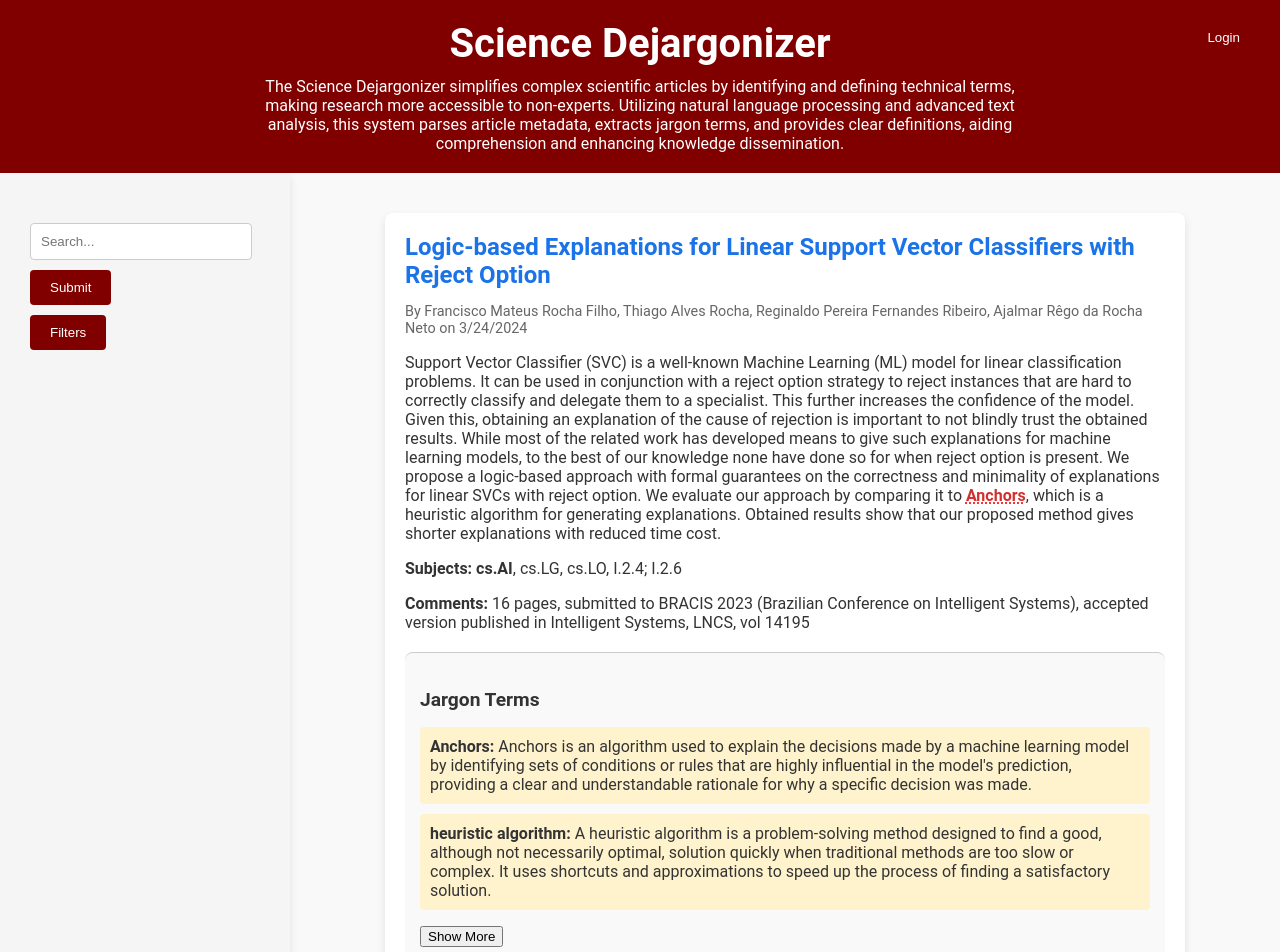
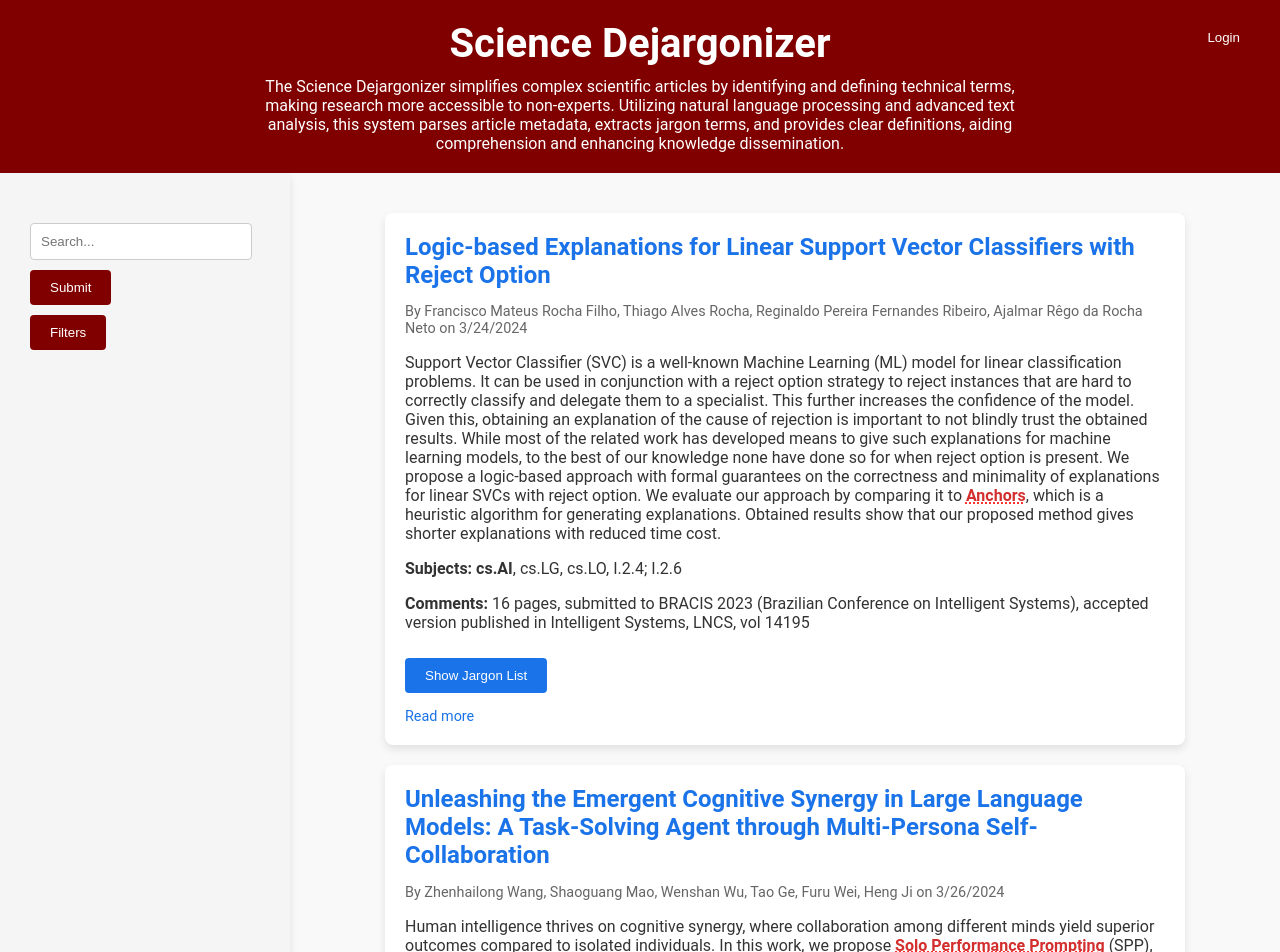
Before and after one commit to ericlee878/ScienceDeJargonizer, a React (Create React App) app in the folder my-app/: page / in a window 1280 px wide. Shown: the top 952 px of the page. Built offline with nearby package versions, Linux system fonts and the light colour scheme.

Commit message:
final prototype v2

```diff
--- a/my-app/src/App.css
+++ b/my-app/src/App.css
@@ -243,9 +243,9 @@ u {
   padding: 10px;
   position: absolute;
   z-index: 1;
-  bottom: 150%; /* Position the tooltip above the text */
+  bottom: 150%;
   left: 50%;
-  margin-left: -125px; /* Use half of the tooltip width to center it */
+  margin-left: -125px;
   opacity: 0;
   transition: opacity 0.3s;
   font-size: 0.875rem;
@@ -266,6 +266,26 @@ u {
 u:hover .tooltip {
   visibility: visible;
   opacity: 1;
+}
+
+.tooltip em {
+  font-weight: bold;
+  color: #ffeb3b; /* Bright yellow to highlight the term */
+}
+
+.toggle-jargon-button {
+  margin-top: 10px;
+  padding: 10px 20px;
+  border: none;
+  border-radius: 4px;
+  background-color: #1a73e8;
+  color: white;
+  cursor: pointer;
+  transition: background-color 0.3s ease;
+}
+
+.toggle-jargon-button:hover {
+  background-color: #1258a5;
 }
 
 @media (max-width: 600px) {
--- a/my-app/src/App.js
+++ b/my-app/src/App.js
@@ -7,24 +7,16 @@ import SignUp from './SignUp';
 import UserInfo from './UserInfo';
 
 const JargonDefinitions = ({ terms }) => {
-  const [showAll, setShowAll] = useState(false);
-  const displayedTerms = showAll ? terms : terms.slice(0, 2);
-
   return (
     <div className="jargon-definitions">
-      <h3>Jargon Terms</h3>
+      <h3>Jargon List</h3>
       <ul>
-        {displayedTerms.map((term, index) => (
+        {terms.map((term, index) => (
           <li key={index}>
             <strong>{term.word}:</strong> {term.definition}
           </li>
         ))}
       </ul>
-      {terms.length > 2 && (
-        <button onClick={() => setShowAll(!showAll)}>
-          {showAll ? 'Show Less' : 'Show More'}
-        </button>
-      )}
     </div>
   );
 };
@@ -32,7 +24,7 @@ const JargonDefinitions = ({ terms }) => {
 const underlineJargonTerms = (summary, terms) => {
   let updatedSummary = summary;
   terms.forEach(term => {
-    const tooltip = `<span class="tooltip">${term.definition}</span>`;
+    const tooltip = `<span class="tooltip"><em>${term.word}</em>: ${term.definition}</span>`;
     const regex = new RegExp(`\\b${term.word}\\b`, 'gi');
     updatedSummary = updatedSummary.replace(regex, `<u>${term.word}${tooltip}</u>`);
   });
@@ -40,7 +32,9 @@ const underlineJargonTerms = (summary, terms) => {
 };
 
 const Article = ({ title, author, date, link, summary, terms, categories, comments }) => {
+  const [showJargonList, setShowJargonList] = useState(false);
   const updatedSummary = underlineJargonTerms(summary, terms);
+
   return (
     <div className="article">
       <h2>
@@ -56,7 +50,10 @@ const Article = ({ title, author, date, link, summary, terms, categories, commen
         </p>
         {comments && <p><strong>Comments:</strong> {comments}</p>}
       </div>
-      <JargonDefinitions terms={terms} />
+      <button onClick={() => setShowJargonList(!showJargonList)} className="toggle-jargon-button">
+        {showJargonList ? 'Hide Jargon List' : 'Show Jargon List'}
+      </button>
+      {showJargonList && <JargonDefinitions terms={terms} />}
       <div className="article-footer">
         <a href={link} target="_blank" rel="noopener noreferrer">Read more</a>
       </div>
```
